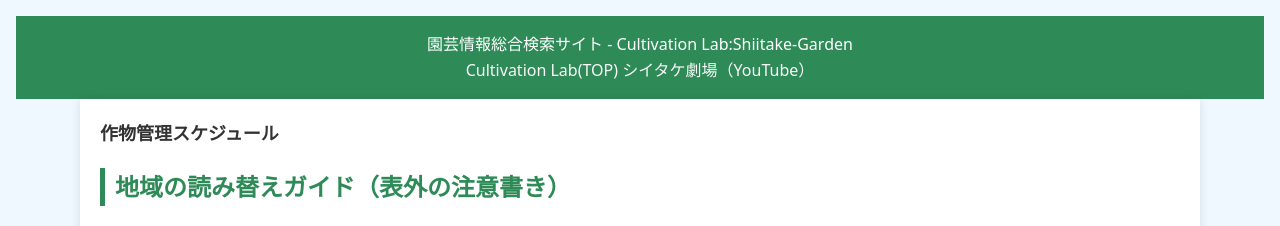
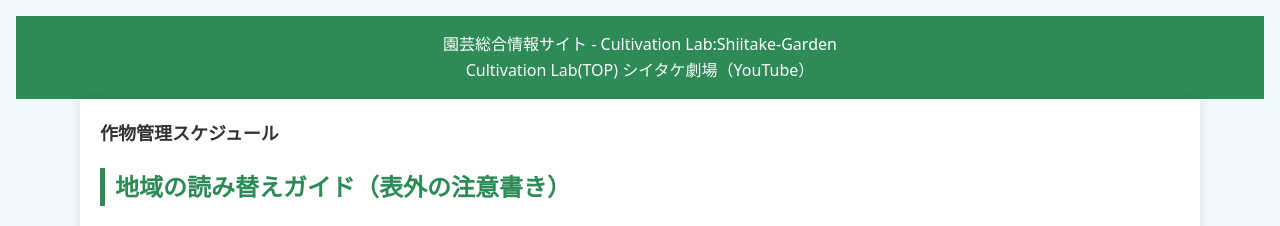
Before and after one commit to shiitake-garden/shiitake-garden.github.io, a Jekyll site: the page built from schedule.html, in a window 1280 px wide. Shown: the top 226 px of the page. Built offline with Jekyll 4.4.1, drawn with Linux system fonts in a browser that asks for light colours.

Commit message:
Update header_care.html

```diff
--- a/_includes/header_care.html
+++ b/_includes/header_care.html
@@ -1,5 +1,5 @@
 <header class="site-header">
-  <div class="site-title">園芸情報総合検索サイト - Cultivation Lab:Shiitake-Garden</div>
+  <div class="site-title">園芸総合情報サイト - Cultivation Lab:Shiitake-Garden</div>
     <nav>
    <a href="https://shiitake-garden.github.io/">Cultivation Lab(TOP)</a>
    <a href="https://www.youtube.com/channel/UCrtw70zncgFarJrSXo7ztjg">シイタケ劇場（YouTube）</a>
```
